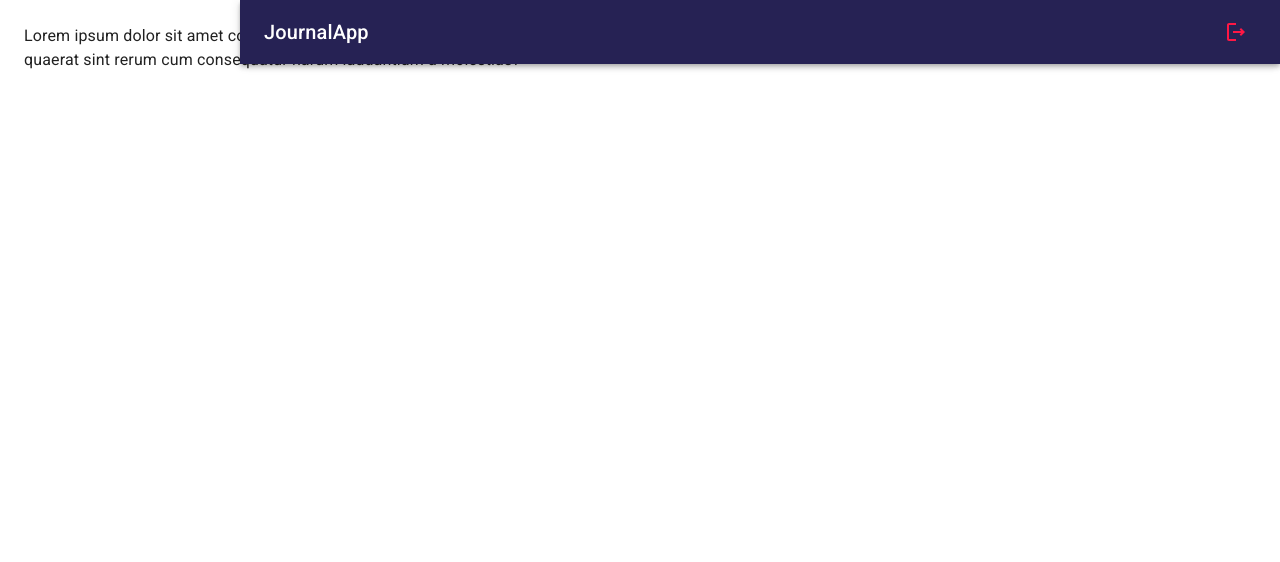
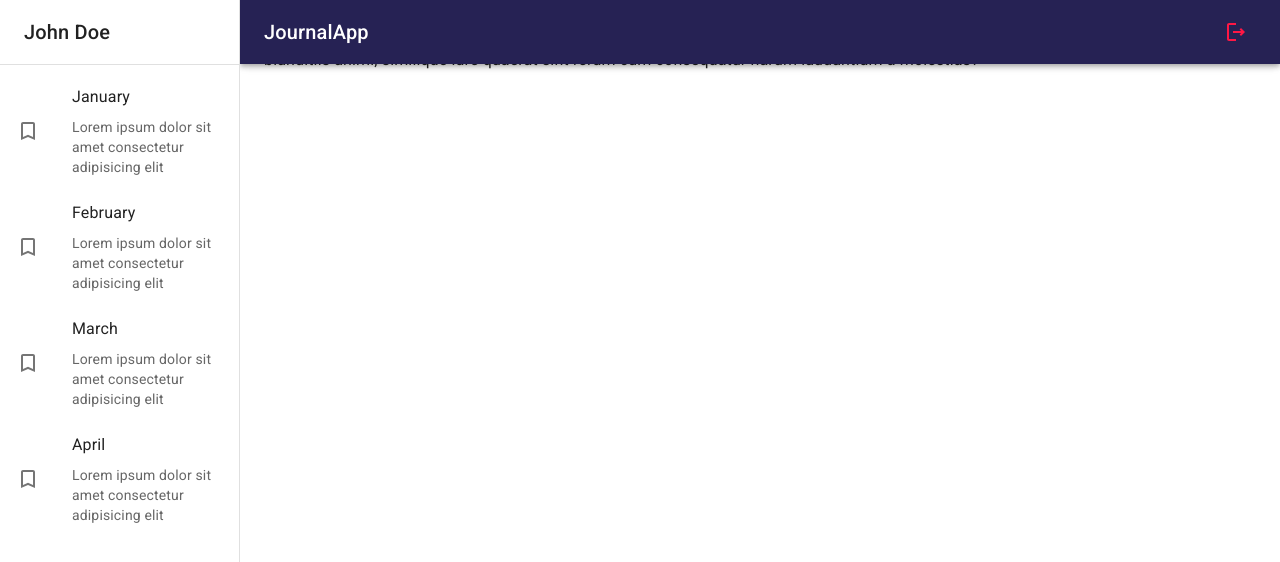
Before and after one commit to marcenico/journal-app, a React (Vite) app: page / in a window 1280 px wide. Shown: the top 562 px of the page. Built offline with nearby package versions, Linux system fonts and the light colour scheme.

Commit message:
feat(sidebar): created sidebar

```diff
--- /dev/null
+++ b/src/journal/components/Sidebar.jsx
@@ -0,0 +1,53 @@
+import { TurnedInNot } from '@mui/icons-material';
+import {
+  Box,
+  Divider,
+  Drawer,
+  Grid,
+  List,
+  ListItem,
+  ListItemButton,
+  ListItemIcon,
+  ListItemText,
+  Toolbar,
+  Typography
+} from '@mui/material';
+import React from 'react';
+
+export const Sidebar = ({ drawerWidth }) => {
+  return (
+    <Box component="nav" sx={{ width: { sm: drawerWidth }, flexShrink: { sm: 0 } }}>
+      <Drawer
+        variant="permanent"
+        open={true}
+        sx={{
+          display: { xs: 'block' },
+          '& .MuiDrawer-paper': { boxSizing: 'border-box', width: drawerWidth }
+        }}>
+        <Toolbar>
+          <Typography variant="h6" noWrap>
+            John Doe
+          </Typography>
+        </Toolbar>
+        <Divider />
+
+        <List>
+          {['January', 'February', 'March', 'April'].map((text, index) => (
+            <ListItem key={text} disablePadding>
+              <ListItemButton>
+                <ListItemIcon>
+                  <TurnedInNot />
+                </ListItemIcon>
+
+                <Grid container>
+                  <ListItemText primary={text} />
+                  <ListItemText secondary={'Lorem ipsum dolor sit amet consectetur adipisicing elit'} />
+                </Grid>
+              </ListItemButton>
+            </ListItem>
+          ))}
+        </List>
+      </Drawer>
+    </Box>
+  );
+};
--- a/src/journal/components/index.js
+++ b/src/journal/components/index.js
@@ -1 +1,2 @@
 export * from './Navbar';
+export * from './Sidebar';
--- a/src/journal/layout/JournalLayout.jsx
+++ b/src/journal/layout/JournalLayout.jsx
@@ -1,6 +1,6 @@
 import { Box } from '@mui/material';
 import React from 'react';
-import { Navbar } from '../components';
+import { Navbar, Sidebar } from '../components';
 
 const drawerWidth = 240;
 
@@ -11,6 +11,7 @@
       <Navbar drawerWidth={drawerWidth} />
 
       {/* Sidebar */}
+      <Sidebar drawerWidth={drawerWidth} />
 
       <Box component="main" sx={{ flexGrow: 1, p: 3 }}>
         {/* Toolbar */}
```
